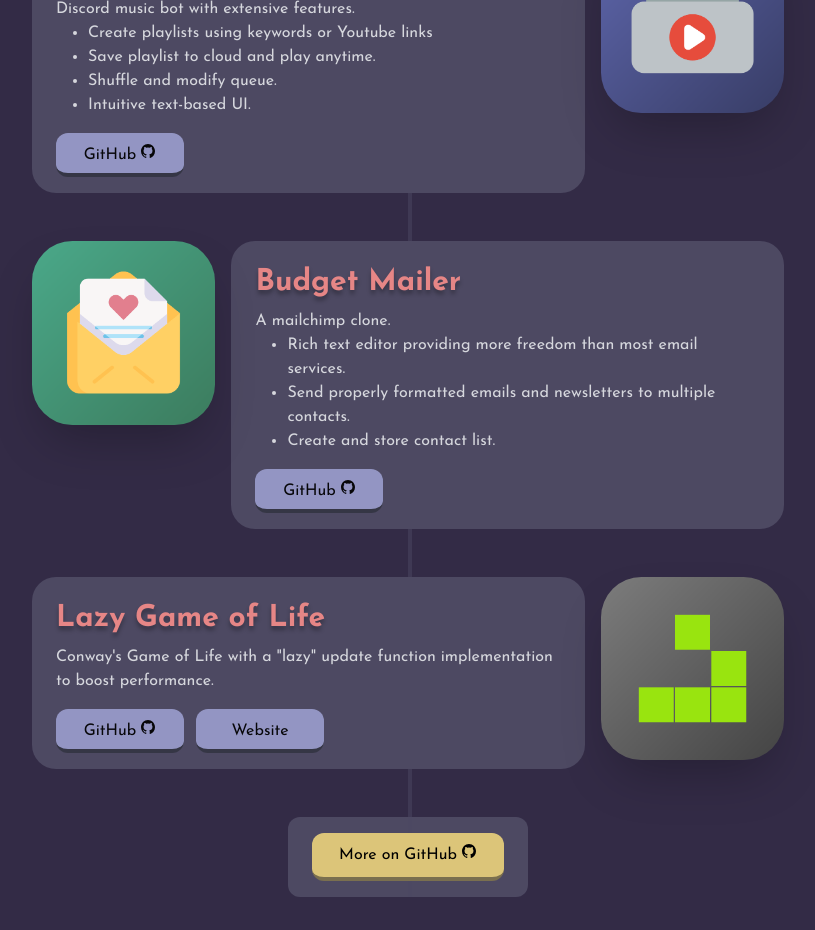
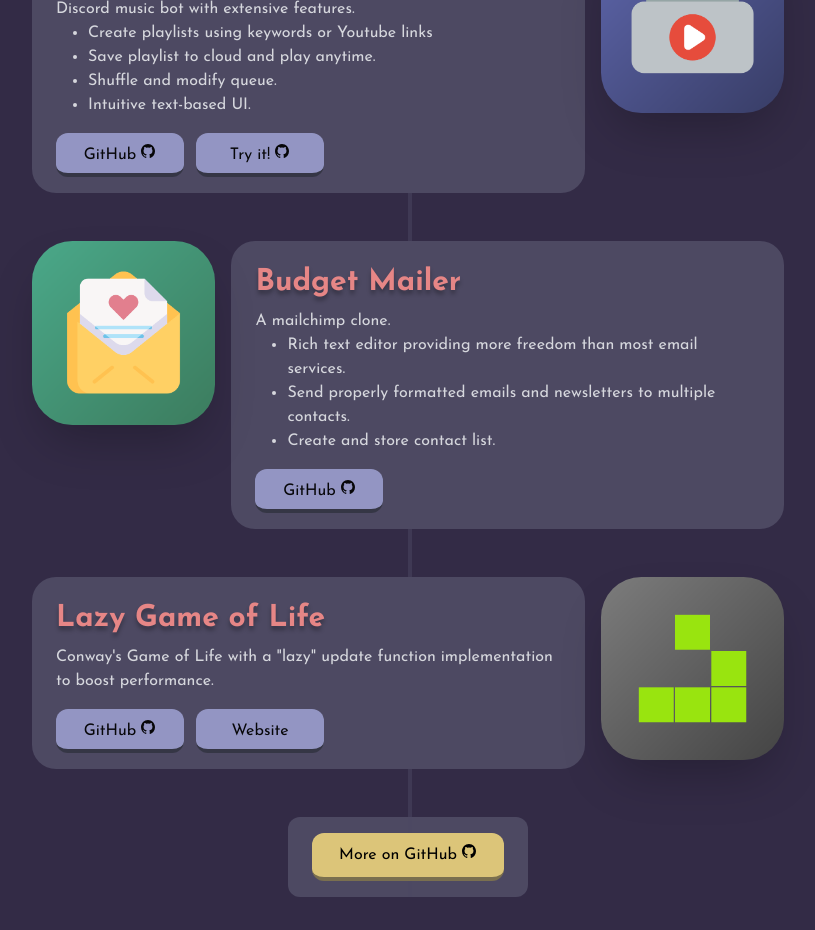
Before and after one commit to DamienSaavi/damiensaavi.github.io, a React (Create React App) app: page / in a window 1280 px wide. Shown: the part 1200-2130 px from the top of the page, without its empty margins (232-1047 px from the left). Built offline with nearby package versions, Linux system fonts and the light colour scheme.

Commit message:
add vybot inv link

```diff
--- a/src/routes/Home.js
+++ b/src/routes/Home.js
@@ -140,9 +140,13 @@ function Home({ iTypeInit, setiTypeInit, className }) {
                 <li>Shuffle and modify queue.</li>
                 <li>Intuitive text-based UI.</li>
               </ul>
+
               <Project.ButtonBar>
                 <Project.Button href='https://github.com/DamienSaavi/vybot'>
                   GitHub<IoLogoGithub className='ml-1 inline w-4 h-4 align-baseline' />
+                </Project.Button>
+                <Project.Button href='https://discord.com/api/oauth2/authorize?client_id=679935364030660646&permissions=3155968&scope=bot'>
+                  Try it!<IoLogoGithub className='ml-1 inline w-4 h-4 align-baseline' />
                 </Project.Button>
               </Project.ButtonBar>
             </Project.Description>
```
